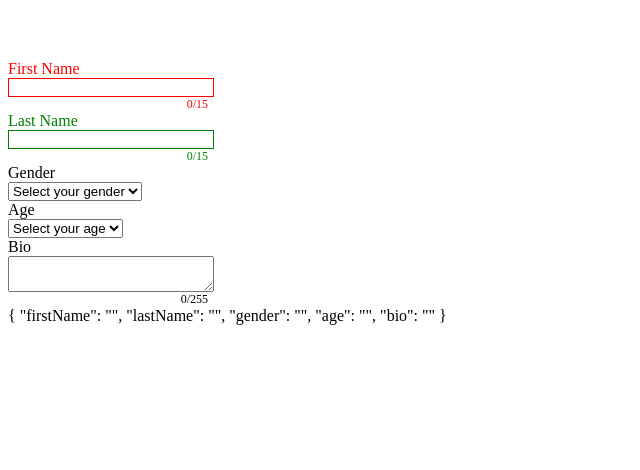
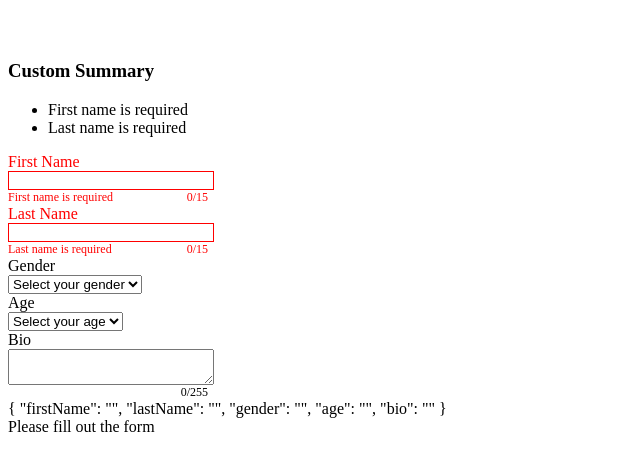
Before and after one commit to costa-neto/vueTests, a Vue app: page / in a window 1280 px wide. Shown: the top 470 px of the page, without its empty margins (0-640 px from the left). Built offline with nearby package versions, Linux system fonts and the light colour scheme.

Commit message:
Vue BG 25

```diff
--- a/src/App.vue
+++ b/src/App.vue
@@ -1,9 +1,21 @@
 <template>
   <div id="app">
+    <Form summary v-model="formValid">
+      <template v-slot:summary="{ errors }">
+        <h3>
+          Custom Summary
+        </h3>
+        <div>
+          <ul>
+            <li v-for="error in errors" :key="'error-'+error+''">{{error}}</li>
+          </ul>
+        </div>
+      </template>
      <TextField label="First Name" v-model="form.firstName"
      :rules="firstNameRules" :textLimit="15"></TextField>
 
-     <TextField label="Last Name" v-model="form.lastName" :textLimit="15"></TextField>
+     <TextField label="Last Name" v-model="form.lastName"
+     :rules="lastNameRules" :textLimit="15"></TextField>
 
      <SelectField
       label="Gender"
@@ -25,10 +37,15 @@
       ></TextAreaField>
 
      <div>{{form}}</div>
+
+     <button v-if="formValid">Submit</button>
+     <span v-else>Please fill out the form</span>
+    </Form>
   </div>
 </template>
 
 <script>
+import Form from "./components/Form"
 import TextField from "./components/TextField"
 import SelectField from "./components/SelectField"
 import TextAreaField from "./components/TextAreaField"
@@ -39,8 +56,10 @@ export default {
     return{
       firstNameRules:[
         v => v.length > 0 || "First name is required",
-        v => v.length < 10 || "First name has to be less than 10 characters",
         v => !/\s/.test(v) || "No white spaces buddy"
+      ],
+      lastNameRules:[
+        v => v.length > 0 || "Last name is required",
       ],
       form:{
       firstName: "",
@@ -48,14 +67,16 @@ export default {
       gender: "",
       age: "",
       bio: ""
-      }
+      },
+      formValid: false
     }
   },
 
   components: {
     TextField,
     SelectField,
-    TextAreaField
+    TextAreaField,
+    Form
   },
   computed:{
     fullName(){
@@ -73,7 +94,7 @@ export default {
       for(let i=16; i<65; i++)
         result.push({value: i, text: i});
       return result;
-    }
+    },
   }
 };
 </script>
--- /dev/null
+++ b/src/components/Form.vue
@@ -0,0 +1,63 @@
+<template>
+<div>
+    <slot name="summary" v-bind:errors="errorList">
+    <div v-if="summary" class="error-summary">
+        <h3>Default Summary</h3>
+        <div v-for="error in errorList" :key="'error-'+error+''">{{error}}</div>
+    </div>
+    </slot>
+    <slot> </slot>
+</div>
+</template>
+
+<script>
+export default {
+    props:{
+        value:{required: true, type: Boolean},
+        summary:{required: false, type: Boolean}
+    },
+    data(){
+        return{
+        errors: {
+
+        }
+        }
+    },
+    watch:{
+        formValid:{
+            immediate: true,
+            handler(newValue){
+                this.$emit('input', newValue)
+            }
+        }
+    },
+    mounted(){
+    this.$children
+        .filter(c => c.valid !== undefined)
+        .forEach(c=>{
+            c.$watch("valid",v=>{
+            this.$set(this.errors,c._uid,v);
+            },
+            {immediate: true}
+            );
+        })
+    },
+    computed:{
+    errorList(){
+        return Object.values(this.errors).filter(v => v !== true);
+    },
+    formValid(){
+        return this.errorList.length === 0;
+    }
+     }
+
+};
+</script>
+
+<style lang="stylus" scoped>
+    .error-summary
+        padding 0.75rem
+        border 1px solid red
+        border-radius 5px
+
+</style>
--- a/src/components/TextField.vue
+++ b/src/components/TextField.vue
@@ -27,7 +27,9 @@ export default {
     }
   },
   watch:{
-      value: function(newValue,oldValue){
+      value:{
+        immediate:true,
+        handler: function(newValue,oldValue){
         if(this.rules.length>0){
           this.tested = true;
           for(let i=0; i<this.rules.length;i++){
@@ -38,6 +40,7 @@ export default {
 
         if(newValue.length > this.textLimit) this.$emit('input', oldValue);
       }
+  }
   },
   computed:{
     inputCount(){
```
Also changed, not shown: src/pages/Home.vue (added, +13 -0 lines).
